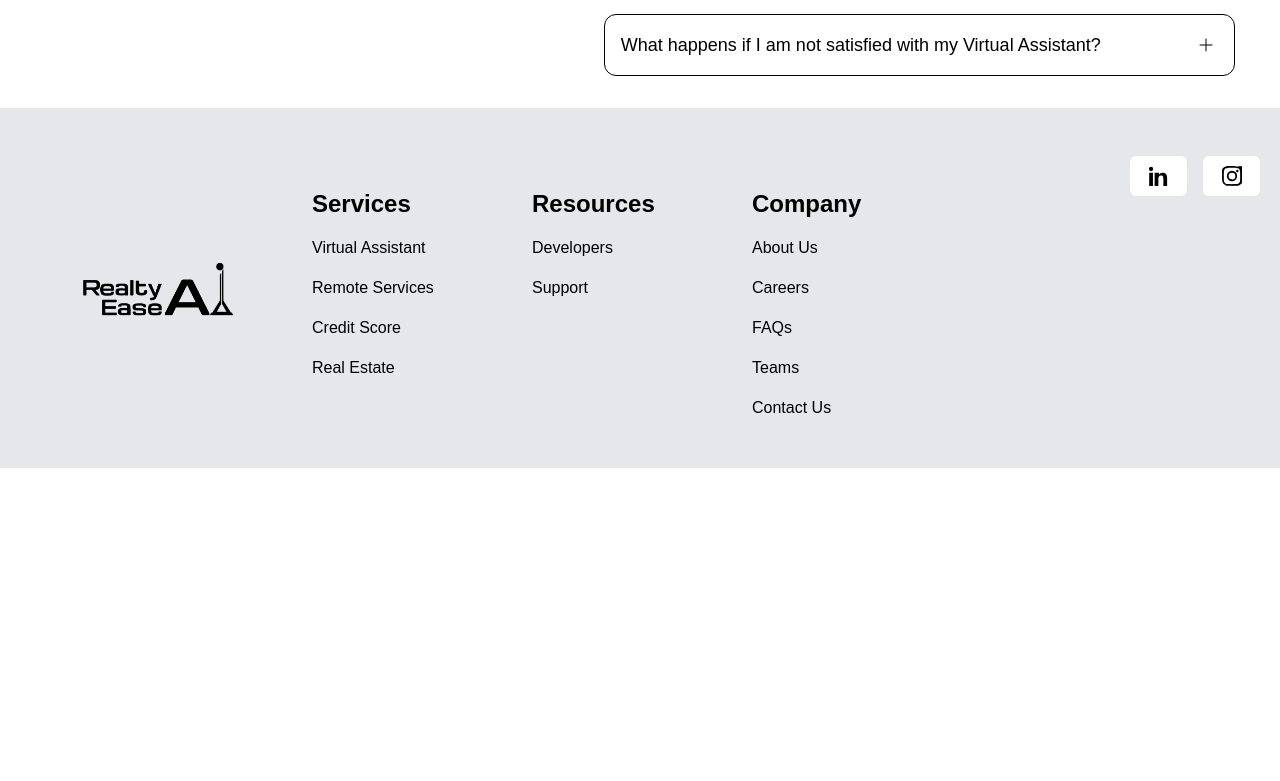
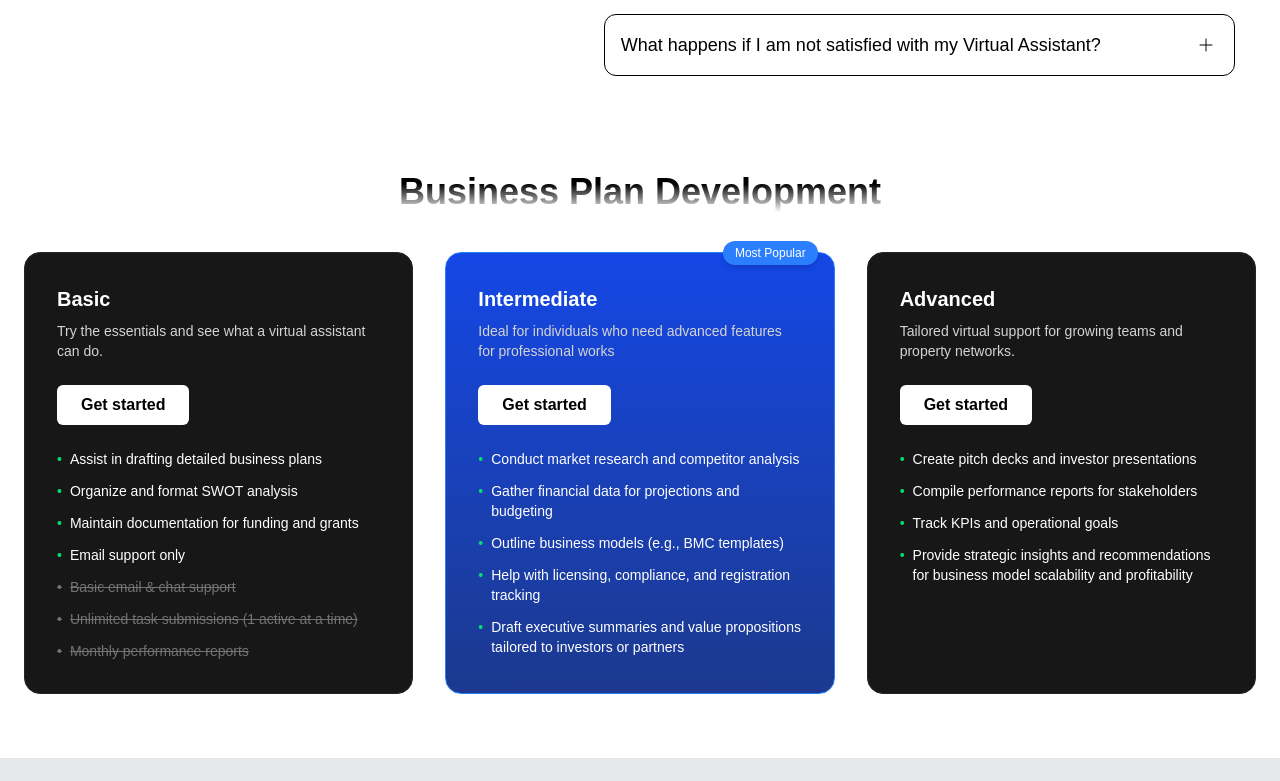
Before and after one commit to realtyeaseai/website, a Next.js app: page / in a window 1280 px wide. Shown: the part 2579-3360 px from the top of the page. Before the commit the page ends 3047 px from the top, so only its background shows below. Built offline with nearby package versions, Linux system fonts and the light colour scheme.

Commit message:
Updated Pricing Section

```diff
--- a/src/app/page.tsx
+++ b/src/app/page.tsx
@@ -1,10 +1,13 @@
 // import ImageText from '@/components/HireVa'
+
 import {
     HeroSection,
     PersonaPicker,
     FAQ,
   } from '../components/landingPage/lpExports'
   import FadeInOnView from '@/components/FadeInOnView'
+import PricingCards from '@/components/landingPage/PricingSection';
+
 
 
 export default function HomePage() {
@@ -27,6 +30,11 @@ export default function HomePage() {
       <FAQ />
     </FadeInOnView>
   </div>
+  <div id="faq" className="w-full">
+    <FadeInOnView delay={0.3}>
+      <PricingCards />
+    </FadeInOnView>
+  </div>
   </div>
 );
 }
--- a/src/components/landingPage/FAQ.tsx
+++ b/src/components/landingPage/FAQ.tsx
@@ -143,7 +143,7 @@ function TextBoxWithContactBtn(){
         Got Questions? We&apos;ve Got Answers!
         </h2>
         <p className="mx-auto mt-2 max-w-xl text-base font-normal dark:text-neutral-300 md:ml-6 ">
-        Explore our frequently asked questions below to find clarity on our services, processes, and everything in between. Can&apos;t find what you&apos;re looking for? <Link href="/contact" className="text-[#1ca2dc] font-semibold hover:border-b-2">Contact us</Link> - we&apos;re always here to help!
+        Explore our frequently asked questions below to find clarity on our services, processes, and everything in between. Can&apos;t find what you&apos;re looking for? <br/> <Link href="/contact" className="text-[#1ca2dc] font-semibold hover:border-b-2">Contact us</Link> - we&apos;re always here to help!
 
         </p>
 
--- a/src/components/landingPage/PricingSection.tsx
+++ b/src/components/landingPage/PricingSection.tsx
@@ -1,45 +1,106 @@
-// 'use client'; // Only include this if the component uses interactivity or state
+export default function PricingCards() {
+    const businessPlans = [ {
+                name: "Basic",
+                description: "Try the essentials and see what a virtual assistant can do.",
+                features: [
+                  "Assist in drafting detailed business plans",
+                  "Organize and format SWOT analysis",
+                  "Maintain documentation for funding and grants",
+                  "Email support only",
+                ],
+                disabledFeatures: [
+                  "Basic email & chat support",
+                  "Unlimited task submissions (1 active at a time)",
+                  "Monthly performance reports",
+                ],
+                highlight: false,
+              },
+              {
+                name: "Intermediate",
+                description: "Ideal for individuals who need advanced features for professional works",
+                tag: "Most Popular",
+                features: [
+                  "Conduct market research and competitor analysis",
+                  "Gather financial data for projections and budgeting",
+                  "Outline business models (e.g., BMC templates)",
+                  "Help with licensing, compliance, and registration tracking",
+                  "Draft executive summaries and value propositions tailored to investors or partners",
+                ],
+                disabledFeatures: [],
+                highlight: true,
+              },
+              {
+                name: "Advanced",
+                description: "Tailored virtual support for growing teams and property networks.",
+                features: [
+                  "Create pitch decks and investor presentations",
+                  "Compile performance reports for stakeholders",
+                  "Track KPIs and operational goals",
+                  "Provide strategic insights and recommendations for business model scalability and profitability",
+                ],
+                disabledFeatures: [],
+                highlight: false,
+              },];
 
-// // import Breadcrumb from "@/components/utilities/BreadCrumb";
-// // import Pricing from "@/components/utilities/Pricing";
-// // import Image from "next/image";
+    return (
+      <>
+        <PricingSection title="Business Plan Development" plans={businessPlans} />
 
+      </>
+    );
+  }
+interface Plan {
+  name: string;
+  description: string;
+  features: string[];
+  disabledFeatures?: string[];
+  highlight: boolean;
+  tag?: string;
+}
 
-// export default function PricingSection() {
-//   return (
-//     <div className="w-full text-white">
-//       {/* <Breadcrumb pageName="Pricing Plan" pageTitle={Pricing} /> */}
-//       {/* <Pricing2 priceingClass="pricing-section-2" paddingTop="9" /> */}
-
-//       {/* <Pricing /> */}
-//       {/* <Pricing2 priceingClass="pricing-section-2" paddingTop="9" /> */}
-
-//       {/* <section className="testimonial-section fix section-padding">
-//         <div className="container">
-//           <div className="section-title text-center mb-0">
-//             <span className="sub-content wow fadeInUp inline-flex items-center gap-2">
-//               <Image src="/assets/img/bale.png" width={30} height={30} alt="Client icon" />
-//               Clients Feedback
-//             </span>
-//             <h2 className="wow fadeInUp mt-2 text-2xl font-semibold" data-wow-delay=".3s">
-//               We&apos;ve 1250+ Global Clients Say Us
-//             </h2>
-//           </div>
-
-//           <div className="testimonial-wrapper pt-5">
-//             <div className="flex flex-col lg:flex-row gap-4">
-//               <div className="lg:w-1/3">
-//                 <div className="testimonial-image">
-//                 <Image src="/assets/img/bale.png" width={30} height={30} alt="Testimonial icon" />
-//                 </div>
-//               </div>
-//               <div className="lg:w-2/3 pl-0 lg:pl-5">
-
-//               </div>
-//             </div>
-//           </div>
-//         </div>
-//       </section> */}
-//     </div>
-//   )
-// }
+function PricingSection({ title, plans }: { title: string; plans: Plan[] }) {
+    return (
+      <div className="dark:bg-black bg-white text-white py-16 px-6">
+        <h2 className="text-black text-center text-4xl mb-10 font-bold mask-b-from-3">
+          {title}
+        </h2>
+        <div className="max-w-7xl mx-auto grid grid-cols-1 md:grid-cols-3 gap-8">
+          {plans.map((plan, idx) => (
+            <div
+              key={idx}
+              className={`relative p-8 rounded-2xl border border-[#ffffff] ${
+                plan.highlight
+                  ? "bg-gradient-to-b from-blue-700 to-blue-900 border-blue-500"
+                  : "bg-neutral-900 border-neutral-800"
+              }`}
+            >
+              {plan.tag && (
+                <div className="absolute -top-3 right-4 bg-blue-500 text-white text-xs px-3 py-1 rounded-full shadow-md ">
+                  {plan.tag}
+                </div>
+              )}
+              <h3 className="text-xl font-bold mb-2">{plan.name}</h3>
+              <p className="text-sm text-neutral-300 mb-6">{plan.description}</p>
+              <button className="bg-white text-black font-semibold py-2 px-6 rounded-md mb-6 hover:bg-gray-200 transition">
+                Get started
+              </button>
+              <ul className="space-y-3 text-sm">
+                {plan.features.map((feature: string, i: number) => (
+                  <li key={i} className="flex items-start">
+                    <span className="text-green-400 mr-2">•</span>
+                    <span>{feature}</span>
+                  </li>
+                ))}
+                {plan.disabledFeatures?.map((feature: string, i: number) => (
+                  <li key={i} className="flex items-start text-neutral-500 line-through">
+                    <span className="mr-2">•</span>
+                    <span>{feature}</span>
+                  </li>
+                ))}
+              </ul>
+            </div>
+          ))}
+        </div>
+      </div>
+    );
+  }
```
